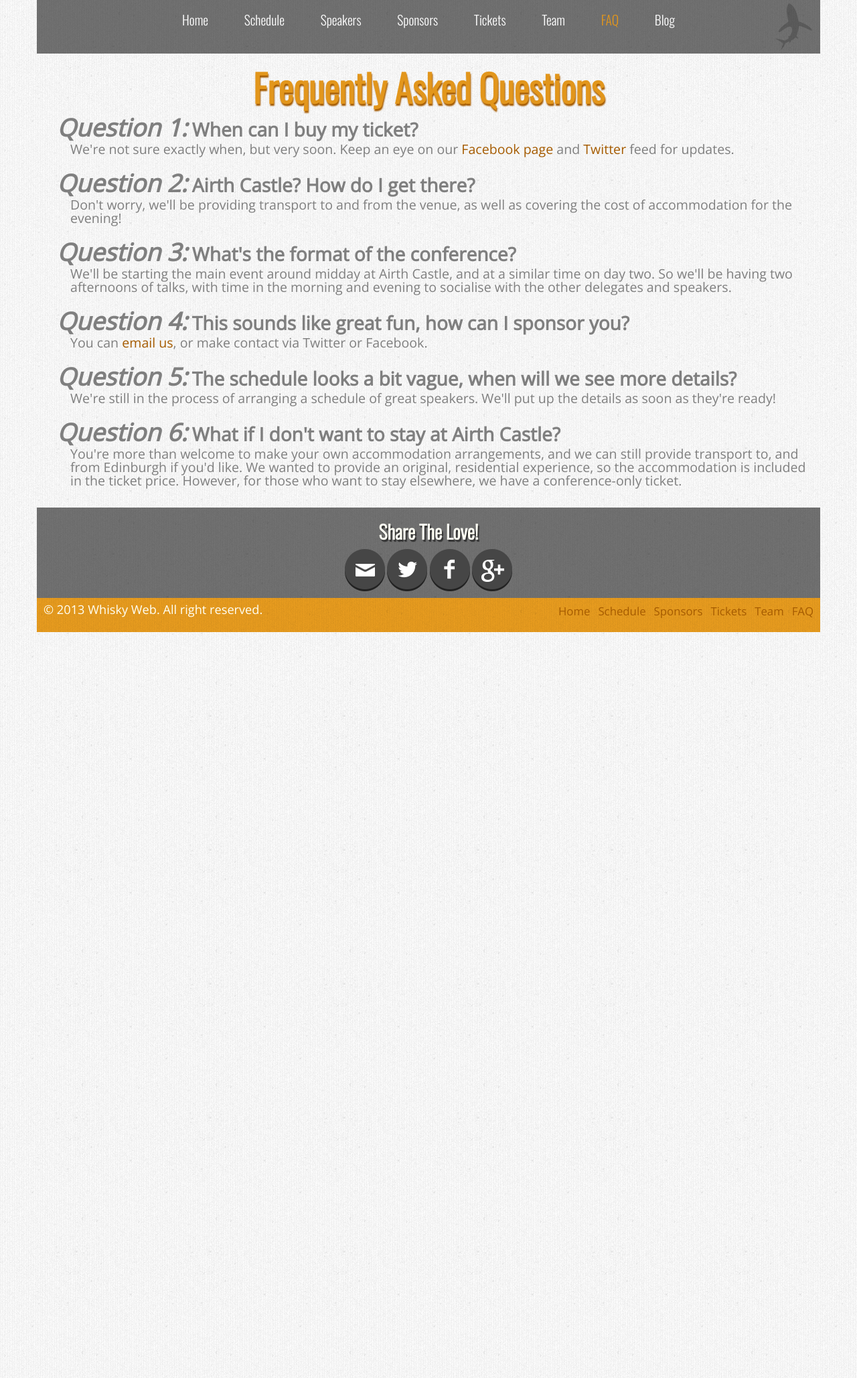
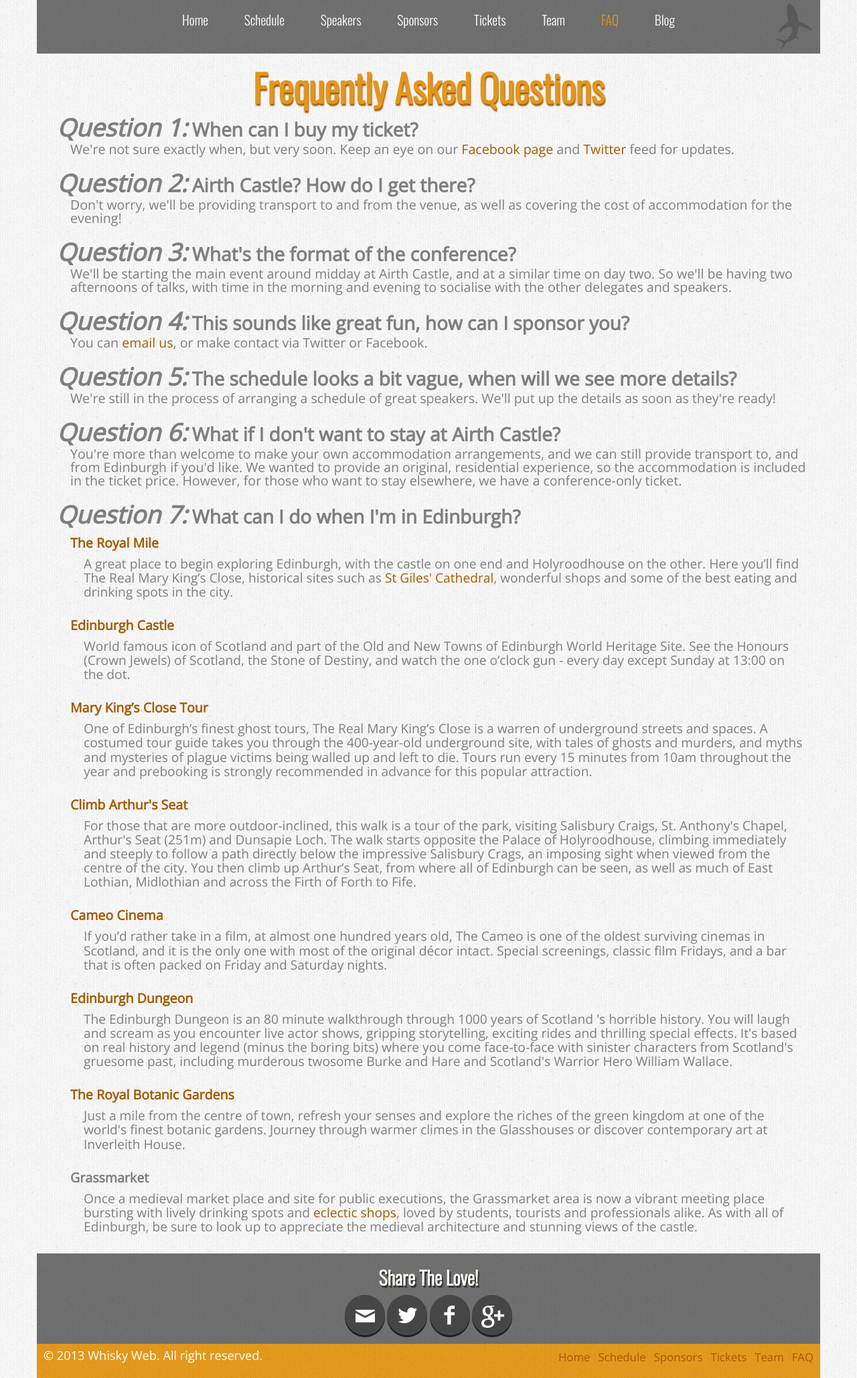
Before and after one commit to whiskyweb/whiskyweb-website, a Jekyll site: the page built from faq.html, in a window 1280 px wide. Shown: the whole page at 67% size. Built offline with Jekyll 4.4.1, drawn with Linux system fonts in a browser that asks for light colours; nearby versions of some CDN libraries; Markdown is read by kramdown in place of the engine named in the settings.

Commit message:
Add info about local attractions

```diff
--- a/css/main.css
+++ b/css/main.css
@@ -527,10 +527,18 @@ dl#faq dt {
     margin-bottom: 10px;
 }
 
+dl#faq dl dt {
+    font-size: 1em;
+}
+
 dl#faq dt span {
     text-align: left;
     font-style: italic;
     font-size: 1.3em;
+}
+
+dl#faq dl dt span {
+    font-size: 1em;
 }
 
 dl#faq dd {
@@ -538,6 +546,10 @@ dl#faq dd {
     font-size: 1.4em;
     margin-left: 20px;
     margin-bottom: 30px;
+}
+
+dl#faq dl dd {
+    font-size: 0.7em;
 }
 
 div#shark {
--- a/faq.html
+++ b/faq.html
@@ -28,5 +28,36 @@ title: FAQ
         <dd>You're more than welcome to make your own accommodation arrangements, and we can still provide transport to, and from
         Edinburgh if you'd like. We wanted to provide an original, residential experience, so the accommodation is
         included in the ticket price.  However, for those who want to stay elsewhere, we have a conference-only ticket.</dd>
+
+        <dt><span>Question 7:</span> What can I do when I'm in Edinburgh?</dt>
+        <dd>
+            <dl>
+                <dt><a href="http://www.royal-mile.com">The Royal Mile</a></dt>
+                <dd>
+                    <p>A great place to begin exploring Edinburgh, with the castle on one end and Holyroodhouse on the other. Here you’ll find The Real Mary King’s Close, historical sites such as <a href="http://www.edinburgh.org/see-do/attractions/cathedrals">St Giles' Cathedral</a>, wonderful shops and some of the best eating and drinking spots in the city.</p>
+                </dd>
+
+                <dt><a href="http://www.edinburghcastle.gov.uk">Edinburgh Castle</a></dt>
+                <dd><p>World famous icon of Scotland and part of the Old and New Towns of Edinburgh World Heritage Site. See the Honours (Crown Jewels) of Scotland, the Stone of Destiny, and watch the one o’clock gun - every day except Sunday at 13:00 on the dot.</p></dd>
+
+                <dt><a href="http://www.realmarykingsclose.com">Mary King’s Close Tour</a></dt>
+                <dd><p>One of Edinburgh’s finest ghost tours, The Real Mary King’s Close is a warren of underground streets and spaces. A costumed tour guide takes you through the 400-year-old underground site, with tales of ghosts and murders, and myths and mysteries of plague victims being walled up and left to die. Tours run every 15 minutes from 10am throughout the year and prebooking is strongly recommended in advance for this popular attraction.</p></dd>
+
+                <dt><a href="http://www.edinburgh.org/see-do/activities/walking/holyrood-park-arthurs-seat">Climb Arthur's Seat</a></dt>
+                <dd><p>For those that are more outdoor-inclined, this walk is a tour of the park, visiting Salisbury Craigs, St. Anthony's Chapel, Arthur's Seat (251m) and Dunsapie Loch. The walk starts opposite the Palace of Holyroodhouse, climbing immediately and steeply to follow a path directly below the impressive Salisbury Crags, an imposing sight when viewed from the centre of the city. You then climb up Arthur’s Seat, from where all of Edinburgh can be seen, as well as much of East Lothian, Midlothian and across the Firth of Forth to Fife.</p></dd>
+
+                <dt><a href="http://www.picturehouses.co.uk/cinema/Cameo_Picturehouse">Cameo Cinema</a></dt>
+                <dd><p>If you’d rather take in a film, at almost one hundred years old, The Cameo is one of the oldest surviving cinemas in Scotland, and it is the only one with most of the original décor intact. Special screenings, classic film Fridays, and a bar that is often packed on Friday and Saturday nights.</p><dd>
+
+                <dt><a href="http://www.thedungeons.com">Edinburgh Dungeon</a></dt>
+                <dd><p>The Edinburgh Dungeon is an 80 minute walkthrough through 1000 years of Scotland 's horrible history. You will laugh and scream as you encounter live actor shows, gripping storytelling, exciting rides and thrilling special effects. It's based on real history and legend (minus the boring bits) where you come face-to-face with sinister characters from Scotland's gruesome past, including murderous twosome Burke and Hare and Scotland's Warrior Hero William Wallace.</p></dd>
+
+                <dt><a href="http://www.rbge.org.uk/">The Royal Botanic Gardens</a></dt>
+                <dd><p>Just a mile from the centre of town, refresh your senses and explore the riches of the green kingdom at one of the world's finest botanic gardens. Journey through warmer climes in the Glasshouses or discover contemporary art at Inverleith House.</p></dd>
+
+                <dt>Grassmarket</dt>
+                <dd><p>Once a medieval market place and site for public executions, the Grassmarket area is now a vibrant meeting place bursting with lively drinking spots and <a href="http://www.edinburgh.org/see-do/shopping/royal-mile">eclectic shops</a>, loved by students, tourists and professionals alike. As with all of Edinburgh, be sure to look up to appreciate the medieval architecture and stunning views of the castle.</p></dd>
+            </dl>
+        </dd>
     </dl>
 </div>
```
